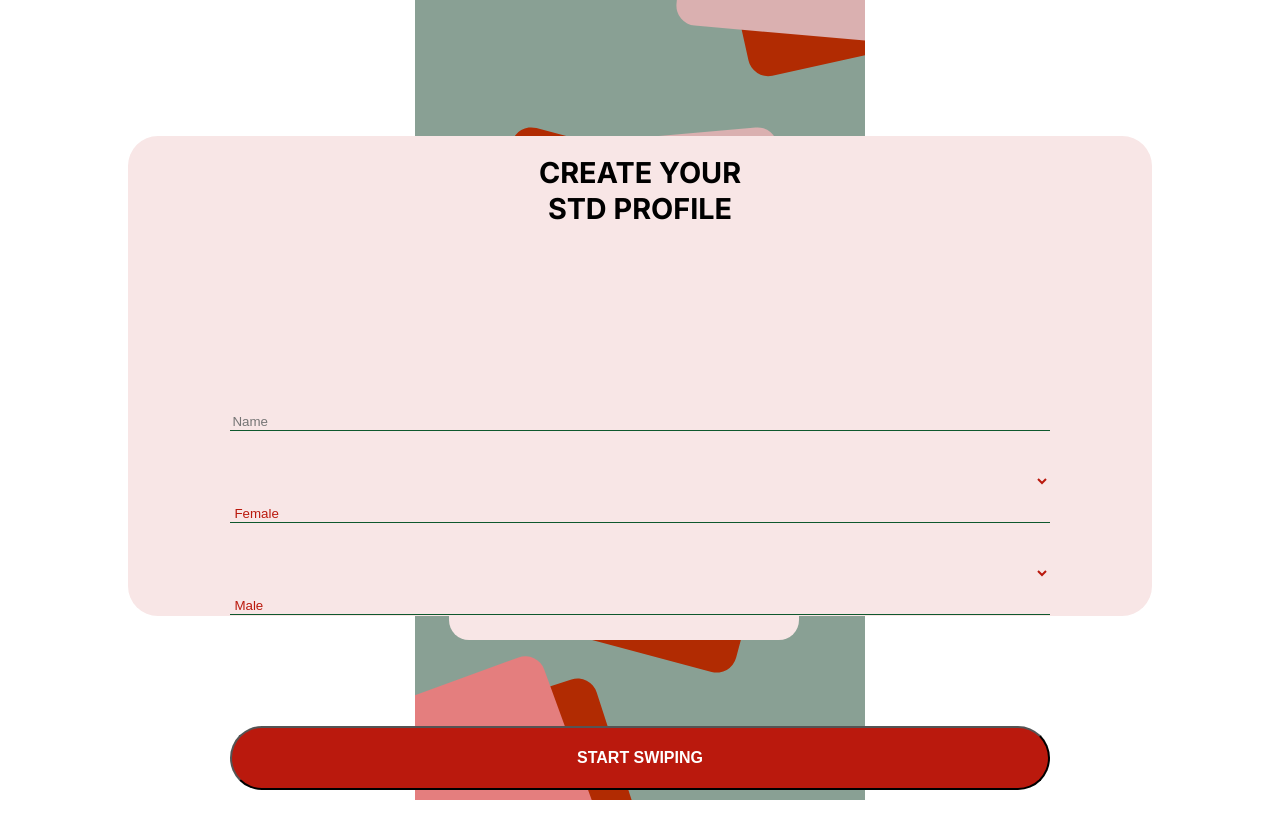
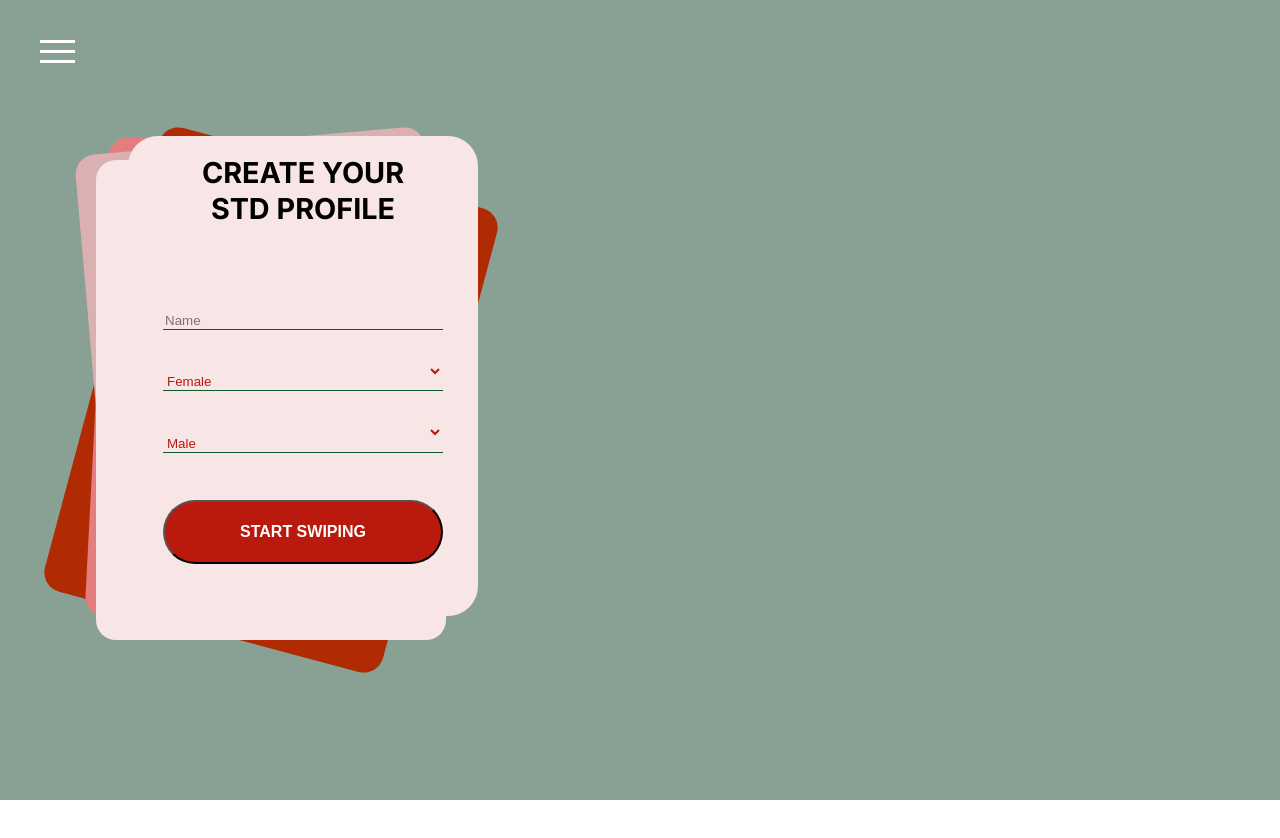
Before and after one commit to TisaneFruitRouge/nuitdelinfo2022, a Vue app: page /#/create in a window 1280 px wide. Shown: the top 838 px of the page. After the commit the page ends 800 px from the top, so only its background shows below. Built offline with nearby package versions, Linux system fonts and the light colour scheme.

Commit message:
Some CSS fixes

```diff
--- a/src/pages/First.vue
+++ b/src/pages/First.vue
@@ -80,7 +80,6 @@ const StartGame = () => {
 
 main {
     background-color: #89A094;
-    max-width: 450px;
     margin: auto;
     height: 100vh;
 
@@ -97,6 +96,7 @@ main {
     border-radius: 30px;
     top: 17%;
     left: 10%;
+    max-width: 350px;
 }
 
 h1 {
--- a/src/pages/Home.vue
+++ b/src/pages/Home.vue
@@ -75,7 +75,10 @@ main {
     margin: auto;
     height: 100vh;
 
-    overflow: hidden;
+}
+
+.main {
+  overflow: hidden;
 }
 
 
```
